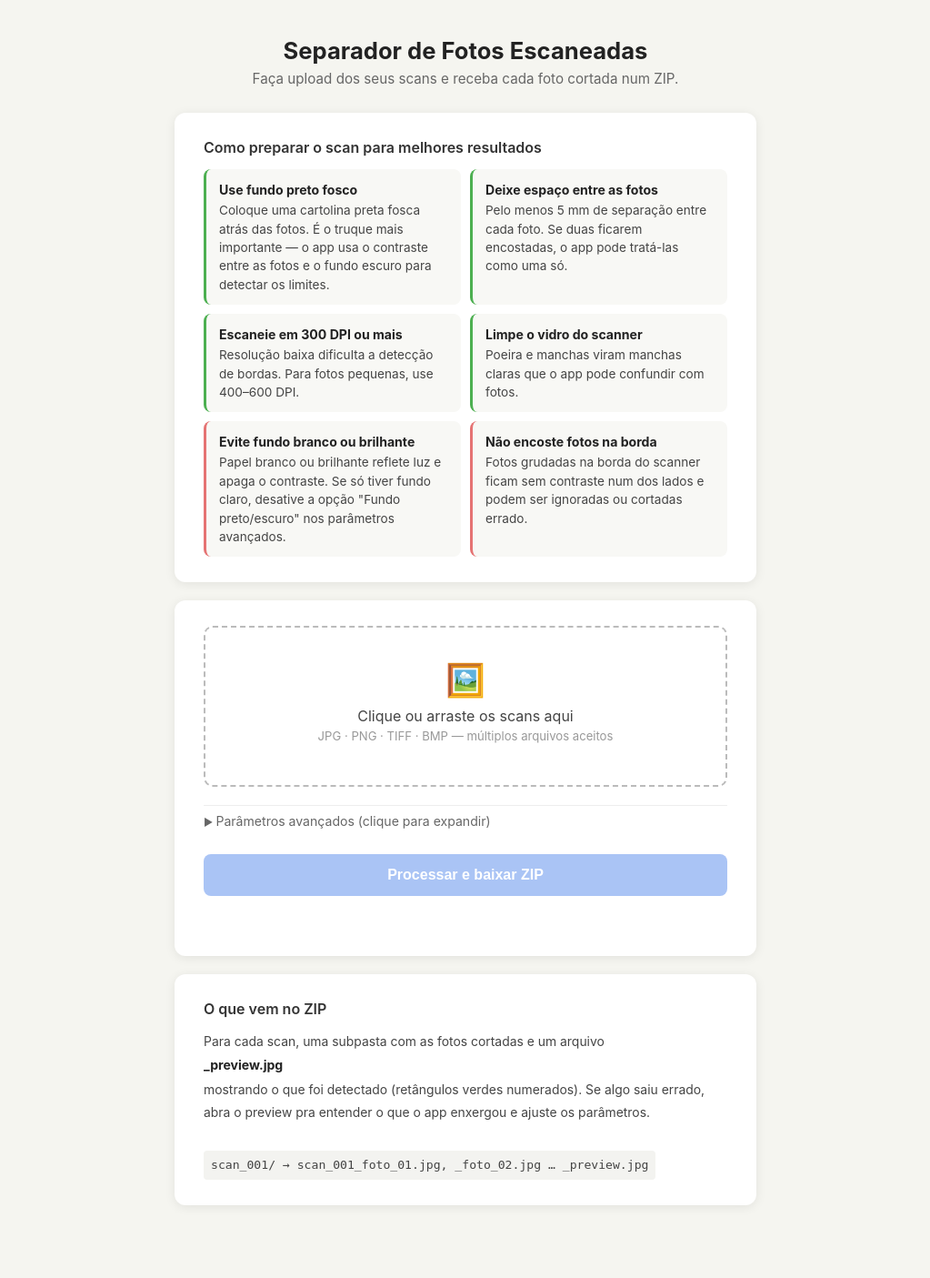
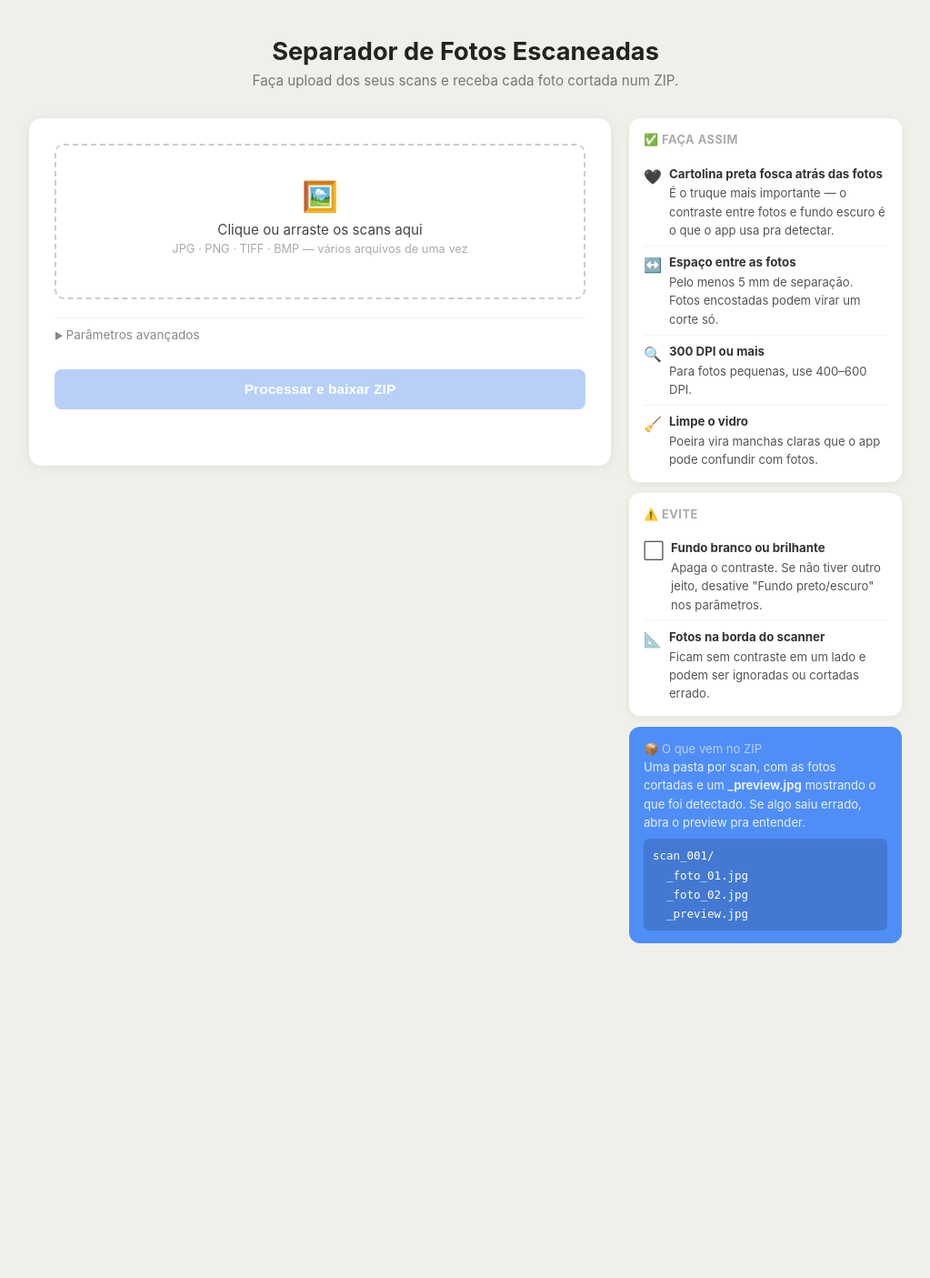
Before and after one commit to Drinhoc/LOGISTICA, a Flask app: page / in a window 1280 px wide. Shown: the whole page at 91% size, without its empty margins (128-1151 px from the left). After the commit the page ends 1037 px from the top, so only its background shows below. Run offline with Flask 3, Linux system fonts and the light colour scheme.

Commit message:
design: sidebar layout with tips cards, cleaner visual
Co-Authored-By: Claude Sonnet 4.6 <noreply@anthropic.com>
Claude-Session: https://claude.ai/code/session_015o65RKaFtegEAjhZzGySBS

```diff
--- a/templates/index.html
+++ b/templates/index.html
@@ -9,85 +9,69 @@
 
     body {
       font-family: -apple-system, BlinkMacSystemFont, "Segoe UI", Roboto, sans-serif;
-      background: #f5f5f0;
+      background: #f0efe9;
       color: #222;
       min-height: 100vh;
-      display: flex;
-      flex-direction: column;
-      align-items: center;
-      padding: 40px 16px 60px;
+      padding: 40px 20px 60px;
     }
 
-    h1 { font-size: 1.6rem; font-weight: 700; margin-bottom: 6px; text-align: center; }
-    .subtitle { color: #666; font-size: 0.95rem; margin-bottom: 28px; text-align: center; }
+    header {
+      text-align: center;
+      margin-bottom: 32px;
+    }
+    header h1 { font-size: 1.7rem; font-weight: 700; }
+    header p  { color: #777; font-size: 0.95rem; margin-top: 6px; }
 
+    .layout {
+      display: grid;
+      grid-template-columns: 1fr 300px;
+      gap: 20px;
+      max-width: 960px;
+      margin: 0 auto;
+      align-items: start;
+    }
+
+    @media (max-width: 700px) {
+      .layout { grid-template-columns: 1fr; }
+      .sidebar { order: 2; }
+    }
+
+    /* ── Main card ── */
     .card {
       background: #fff;
-      border-radius: 12px;
-      box-shadow: 0 2px 12px rgba(0,0,0,0.08);
-      padding: 28px 32px;
-      width: 100%;
-      max-width: 640px;
-      margin-bottom: 20px;
+      border-radius: 14px;
+      box-shadow: 0 2px 14px rgba(0,0,0,0.07);
+      padding: 28px;
     }
 
-    .card h2 {
-      font-size: 1rem;
-      font-weight: 600;
-      margin-bottom: 14px;
-      color: #333;
-    }
-
-    /* Tips grid */
-    .tips-grid {
-      display: grid;
-      grid-template-columns: 1fr 1fr;
-      gap: 10px;
-    }
-    @media (max-width: 480px) { .tips-grid { grid-template-columns: 1fr; } }
-
-    .tip {
-      background: #f8f8f5;
-      border-radius: 8px;
-      padding: 12px 14px;
-      font-size: 0.85rem;
-      line-height: 1.5;
-      color: #444;
-    }
-    .tip strong { display: block; color: #222; margin-bottom: 2px; font-size: 0.88rem; }
-
-    .tip.good { border-left: 3px solid #4caf50; }
-    .tip.bad  { border-left: 3px solid #e57373; }
-
-    /* Drop zone */
     .drop-zone {
-      border: 2px dashed #bbb;
+      border: 2px dashed #ccc;
       border-radius: 10px;
       padding: 36px 20px;
       text-align: center;
       cursor: pointer;
-      transition: border-color 0.2s, background 0.2s;
+      transition: border-color .2s, background .2s;
       margin-bottom: 20px;
     }
     .drop-zone:hover, .drop-zone.dragover { border-color: #4f8ef7; background: #f0f6ff; }
     .drop-zone input[type="file"] { display: none; }
-    .drop-icon { font-size: 2.2rem; margin-bottom: 8px; }
-    .drop-label { font-size: 1rem; color: #444; }
-    .drop-hint { font-size: 0.82rem; color: #999; margin-top: 4px; }
-    #file-list { margin-top: 10px; font-size: 0.85rem; color: #555; line-height: 1.6; }
+    .drop-icon  { font-size: 2rem; margin-bottom: 8px; }
+    .drop-label { font-size: 0.95rem; color: #444; }
+    .drop-hint  { font-size: 0.8rem; color: #aaa; margin-top: 4px; }
+    #file-list  { margin-top: 10px; font-size: 0.82rem; color: #666; line-height: 1.6; }
 
     /* Params */
     details { margin-bottom: 20px; }
     summary {
       cursor: pointer;
-      font-size: 0.88rem;
-      color: #666;
+      font-size: 0.85rem;
+      color: #888;
+      list-style: none;
+      padding: 10px 0;
+      border-top: 1px solid #f0f0f0;
       user-select: none;
-      list-style: none;
-      padding: 8px 0;
-      border-top: 1px solid #eee;
     }
-    summary::before { content: "▶  "; font-size: 0.7rem; }
+    summary::before { content: "▶  "; font-size: 0.65rem; }
     details[open] summary::before { content: "▼  "; }
 
     .params-grid {
@@ -98,104 +82,113 @@
     }
     @media (max-width: 480px) { .params-grid { grid-template-columns: 1fr; } }
 
-    .param label { display: block; font-size: 0.82rem; color: #555; margin-bottom: 2px; }
-    .param .hint { font-size: 0.76rem; color: #999; margin-bottom: 5px; }
+    .param label { display: block; font-size: 0.8rem; font-weight: 600; color: #555; margin-bottom: 2px; }
+    .param .hint { font-size: 0.74rem; color: #aaa; margin-bottom: 5px; line-height: 1.4; }
     .param input[type="number"] {
-      width: 100%;
-      padding: 7px 10px;
-      border: 1px solid #ddd;
-      border-radius: 6px;
-      font-size: 0.9rem;
+      width: 100%; padding: 7px 10px;
+      border: 1px solid #e0e0e0; border-radius: 6px; font-size: 0.88rem;
     }
-    .param-check { display: flex; align-items: flex-start; gap: 8px; font-size: 0.85rem; color: #444; }
-    .param-check input { width: 16px; height: 16px; margin-top: 2px; cursor: pointer; flex-shrink: 0; }
-    .param-check span { line-height: 1.4; }
-    .param-check .sub { display: block; font-size: 0.76rem; color: #999; }
+    .param-check { display: flex; align-items: flex-start; gap: 8px; font-size: 0.83rem; color: #444; }
+    .param-check input { width: 15px; height: 15px; margin-top: 2px; flex-shrink: 0; }
+    .param-check .sub { display: block; font-size: 0.73rem; color: #aaa; margin-top: 1px; line-height: 1.3; }
 
-    /* Button */
     .btn {
-      width: 100%;
-      padding: 14px;
-      background: #4f8ef7;
-      color: #fff;
-      border: none;
-      border-radius: 8px;
-      font-size: 1rem;
-      font-weight: 600;
-      cursor: pointer;
-      transition: background 0.2s;
+      width: 100%; padding: 13px;
+      background: #4f8ef7; color: #fff;
+      border: none; border-radius: 8px;
+      font-size: 0.97rem; font-weight: 600;
+      cursor: pointer; transition: background .2s;
     }
     .btn:hover:not(:disabled) { background: #2f6fd4; }
-    .btn:disabled { background: #aac4f5; cursor: not-allowed; }
+    .btn:disabled { background: #b8d0f8; cursor: not-allowed; }
 
-    /* Status */
-    #status { margin-top: 16px; font-size: 0.9rem; min-height: 22px; text-align: center; color: #444; }
-    #status.error { color: #c0392b; }
+    #progress-wrap { margin-top: 12px; display: none; }
+    #progress-bar-bg { height: 5px; background: #eee; border-radius: 4px; overflow: hidden; }
+    #progress-bar {
+      height: 100%; width: 60%; background: #4f8ef7; border-radius: 4px;
+      animation: slide 1.4s infinite linear;
+    }
+    @keyframes slide { 0% { transform: translateX(-120%); } 100% { transform: translateX(280%); } }
+
+    #status { margin-top: 14px; font-size: 0.88rem; text-align: center; min-height: 20px; color: #555; }
+    #status.error   { color: #c0392b; }
     #status.success { color: #27ae60; font-weight: 600; }
 
-    #progress-wrap { margin-top: 10px; display: none; }
-    #progress-bar-bg { height: 6px; background: #e8e8e8; border-radius: 4px; overflow: hidden; }
-    #progress-bar {
-      height: 100%;
-      width: 60%;
+    /* ── Sidebar ── */
+    .sidebar { display: flex; flex-direction: column; gap: 12px; }
+
+    .tip-card {
+      background: #fff;
+      border-radius: 12px;
+      box-shadow: 0 2px 10px rgba(0,0,0,0.06);
+      padding: 14px 16px;
+      font-size: 0.82rem;
+      line-height: 1.55;
+      color: #555;
+    }
+    .tip-card .tip-title {
+      font-size: 0.8rem;
+      font-weight: 700;
+      text-transform: uppercase;
+      letter-spacing: .04em;
+      margin-bottom: 10px;
+      color: #aaa;
+    }
+    .tip-item {
+      display: flex;
+      gap: 8px;
+      padding: 7px 0;
+      border-bottom: 1px solid #f3f3f0;
+      align-items: flex-start;
+    }
+    .tip-item:last-child { border-bottom: none; padding-bottom: 0; }
+    .tip-item .icon { flex-shrink: 0; font-size: 1rem; margin-top: 1px; }
+    .tip-item p { margin: 0; }
+    .tip-item strong { display: block; color: #333; font-size: 0.83rem; margin-bottom: 1px; }
+
+    .zip-card {
       background: #4f8ef7;
-      border-radius: 4px;
-      animation: indeterminate 1.4s infinite linear;
+      border-radius: 12px;
+      padding: 14px 16px;
+      font-size: 0.82rem;
+      color: #e8f0fe;
+      line-height: 1.55;
     }
-    @keyframes indeterminate {
-      0%   { transform: translateX(-120%); }
-      100% { transform: translateX(280%); }
+    .zip-card .tip-title { color: #b8d0f8; }
+    .zip-card code {
+      display: block;
+      background: rgba(0,0,0,0.15);
+      border-radius: 6px;
+      padding: 8px 10px;
+      font-size: 0.78rem;
+      margin-top: 8px;
+      color: #fff;
+      line-height: 1.7;
     }
   </style>
 </head>
 <body>
+
+  <header>
     <h1>Separador de Fotos Escaneadas</h1>
-  <p class="subtitle">Faça upload dos seus scans e receba cada foto cortada num ZIP.</p>
+    <p>Faça upload dos seus scans e receba cada foto cortada num ZIP.</p>
+  </header>
 
-  <!-- Dicas de preparo -->
-  <div class="card">
-    <h2>Como preparar o scan para melhores resultados</h2>
-    <div class="tips-grid">
-      <div class="tip good">
-        <strong>Use fundo preto fosco</strong>
-        Coloque uma cartolina preta fosca atrás das fotos. É o truque mais importante — o app usa o contraste entre as fotos e o fundo escuro para detectar os limites.
-      </div>
-      <div class="tip good">
-        <strong>Deixe espaço entre as fotos</strong>
-        Pelo menos 5 mm de separação entre cada foto. Se duas ficarem encostadas, o app pode tratá-las como uma só.
-      </div>
-      <div class="tip good">
-        <strong>Escaneie em 300 DPI ou mais</strong>
-        Resolução baixa dificulta a detecção de bordas. Para fotos pequenas, use 400–600 DPI.
-      </div>
-      <div class="tip good">
-        <strong>Limpe o vidro do scanner</strong>
-        Poeira e manchas viram manchas claras que o app pode confundir com fotos.
-      </div>
-      <div class="tip bad">
-        <strong>Evite fundo branco ou brilhante</strong>
-        Papel branco ou brilhante reflete luz e apaga o contraste. Se só tiver fundo claro, desative a opção "Fundo preto/escuro" nos parâmetros avançados.
-      </div>
-      <div class="tip bad">
-        <strong>Não encoste fotos na borda</strong>
-        Fotos grudadas na borda do scanner ficam sem contraste num dos lados e podem ser ignoradas ou cortadas errado.
-      </div>
-    </div>
-  </div>
+  <div class="layout">
 
-  <!-- Upload -->
+    <!-- ── Upload ── -->
     <div class="card">
       <form id="upload-form">
         <div class="drop-zone" id="drop-zone">
           <input type="file" id="file-input" name="scans" accept=".jpg,.jpeg,.png,.tif,.tiff,.bmp" multiple />
           <div class="drop-icon">🖼️</div>
           <div class="drop-label">Clique ou arraste os scans aqui</div>
-        <div class="drop-hint">JPG · PNG · TIFF · BMP — múltiplos arquivos aceitos</div>
+          <div class="drop-hint">JPG · PNG · TIFF · BMP — vários arquivos de uma vez</div>
           <div id="file-list"></div>
         </div>
 
         <details>
-        <summary>Parâmetros avançados (clique para expandir)</summary>
+          <summary>Parâmetros avançados</summary>
           <div class="params-grid">
             <div class="param">
               <label>Margem extra (px)</label>
@@ -203,55 +196,77 @@
               <input type="number" name="margin_px" value="20" min="0" max="200" />
             </div>
             <div class="param">
-            <label>Área mínima detectada</label>
+              <label>Área mínima</label>
               <div class="hint">Ignora manchas pequenas. Aumente se detectar sujeira; diminua se ignorar fotos pequenas.</div>
               <input type="number" name="min_area" value="20000" min="1000" step="1000" />
             </div>
             <div class="param">
               <label>Threshold (1–254)</label>
-            <div class="hint">Separação claro/escuro. Fundo preto fosco: 30–60. Fundo cinza escuro: 60–90.</div>
+              <div class="hint">Fundo preto fosco: 30–60. Fundo cinza escuro: 60–90.</div>
               <input type="number" name="threshold" value="45" min="1" max="254" />
             </div>
-          <div class="param" style="display:flex;flex-direction:column;gap:12px;justify-content:center;">
+            <div class="param" style="display:flex;flex-direction:column;gap:10px;justify-content:center;">
               <label class="param-check">
                 <input type="checkbox" name="black_background" value="true" checked />
-              <span>
-                Fundo preto/escuro
-                <span class="sub">Desative se o fundo for branco ou claro</span>
-              </span>
+                <span>Fundo preto/escuro<span class="sub">Desative se o fundo for branco ou claro</span></span>
               </label>
               <label class="param-check">
                 <input type="checkbox" name="deskew" value="true" checked />
-              <span>
-                Corrigir rotação
-                <span class="sub">Endireita fotos levemente inclinadas. Desative se o corte sair estranho.</span>
-              </span>
+                <span>Corrigir rotação<span class="sub">Desative se algum corte sair estranho</span></span>
               </label>
             </div>
           </div>
         </details>
 
-      <button class="btn" type="submit" id="submit-btn" disabled>
-        Processar e baixar ZIP
-      </button>
+        <button class="btn" type="submit" id="submit-btn" disabled>Processar e baixar ZIP</button>
       </form>
 
-    <div id="progress-wrap">
-      <div id="progress-bar-bg"><div id="progress-bar"></div></div>
-    </div>
+      <div id="progress-wrap"><div id="progress-bar-bg"><div id="progress-bar"></div></div></div>
       <div id="status"></div>
     </div>
 
-  <!-- O que vem no ZIP -->
-  <div class="card">
-    <h2>O que vem no ZIP</h2>
-    <div class="tip good" style="border-left:none; background:none; padding:0; font-size:0.87rem; line-height:1.8; color:#444;">
-      Para cada scan, uma subpasta com as fotos cortadas e um arquivo <strong>_preview.jpg</strong> mostrando o que foi detectado (retângulos verdes numerados). Se algo saiu errado, abra o preview pra entender o que o app enxergou e ajuste os parâmetros.
-      <br><br>
-      <code style="background:#f3f3f0;padding:4px 8px;border-radius:4px;font-size:0.82rem;display:inline-block;margin-top:4px;">
-        scan_001/ → scan_001_foto_01.jpg, _foto_02.jpg … _preview.jpg
-      </code>
+    <!-- ── Sidebar ── -->
+    <aside class="sidebar">
+
+      <div class="tip-card">
+        <div class="tip-title">✅ Faça assim</div>
+        <div class="tip-item">
+          <span class="icon">🖤</span>
+          <p><strong>Cartolina preta fosca atrás das fotos</strong>É o truque mais importante — o contraste entre fotos e fundo escuro é o que o app usa pra detectar.</p>
         </div>
+        <div class="tip-item">
+          <span class="icon">↔️</span>
+          <p><strong>Espaço entre as fotos</strong>Pelo menos 5 mm de separação. Fotos encostadas podem virar um corte só.</p>
+        </div>
+        <div class="tip-item">
+          <span class="icon">🔍</span>
+          <p><strong>300 DPI ou mais</strong>Para fotos pequenas, use 400–600 DPI.</p>
+        </div>
+        <div class="tip-item">
+          <span class="icon">🧹</span>
+          <p><strong>Limpe o vidro</strong>Poeira vira manchas claras que o app pode confundir com fotos.</p>
+        </div>
+      </div>
+
+      <div class="tip-card">
+        <div class="tip-title">⚠️ Evite</div>
+        <div class="tip-item">
+          <span class="icon">⬜</span>
+          <p><strong>Fundo branco ou brilhante</strong>Apaga o contraste. Se não tiver outro jeito, desative "Fundo preto/escuro" nos parâmetros.</p>
+        </div>
+        <div class="tip-item">
+          <span class="icon">📐</span>
+          <p><strong>Fotos na borda do scanner</strong>Ficam sem contraste em um lado e podem ser ignoradas ou cortadas errado.</p>
+        </div>
+      </div>
+
+      <div class="zip-card">
+        <div class="tip-title">📦 O que vem no ZIP</div>
+        Uma pasta por scan, com as fotos cortadas e um <strong>_preview.jpg</strong> mostrando o que foi detectado. Se algo saiu errado, abra o preview pra entender.
+        <code>scan_001/<br>&nbsp;&nbsp;_foto_01.jpg<br>&nbsp;&nbsp;_foto_02.jpg<br>&nbsp;&nbsp;_preview.jpg</code>
+      </div>
+
+    </aside>
   </div>
 
   <script>
@@ -277,8 +292,8 @@
 
     function handleFiles(files) {
       selectedFiles = files.filter(f => /\.(jpe?g|png|tiff?|bmp)$/i.test(f.name));
-      if (selectedFiles.length === 0) {
-        fileList.textContent = 'Nenhum arquivo suportado selecionado.';
+      if (!selectedFiles.length) {
+        fileList.textContent = 'Nenhum arquivo suportado.';
         submitBtn.disabled = true;
         return;
       }
@@ -290,7 +305,7 @@
 
     form.addEventListener('submit', async e => {
       e.preventDefault();
-      if (selectedFiles.length === 0) return;
+      if (!selectedFiles.length) return;
 
       submitBtn.disabled = true;
       status.textContent = 'Processando, aguarde...';
@@ -299,25 +314,24 @@
 
       const data = new FormData();
       selectedFiles.forEach(f => data.append('scans', f));
-      form.querySelectorAll('input[type=number]').forEach(inp => data.set(inp.name, inp.value));
-      form.querySelectorAll('input[type=checkbox]').forEach(cb => data.set(cb.name, cb.checked ? 'true' : 'false'));
+      form.querySelectorAll('input[type=number]').forEach(i => data.set(i.name, i.value));
+      form.querySelectorAll('input[type=checkbox]').forEach(i => data.set(i.name, i.checked ? 'true' : 'false'));
 
       try {
-        const response = await fetch('/process', { method: 'POST', body: data });
+        const res = await fetch('/process', { method: 'POST', body: data });
         progressWrap.style.display = 'none';
 
-        if (!response.ok) {
-          const json = await response.json().catch(() => ({}));
+        if (!res.ok) {
+          const json = await res.json().catch(() => ({}));
           status.textContent = json.error || 'Erro no servidor.';
           status.className = 'error';
           submitBtn.disabled = false;
           return;
         }
 
-        const extracted = response.headers.get('X-Photos-Extracted') || '?';
-        const blob = await response.blob();
+        const extracted = res.headers.get('X-Photos-Extracted') || '?';
         const a = document.createElement('a');
-        a.href = URL.createObjectURL(blob);
+        a.href = URL.createObjectURL(await res.blob());
         a.download = 'fotos_separadas.zip';
         a.click();
 
```
Lines whose indentation alone changed are shown as unchanged.
